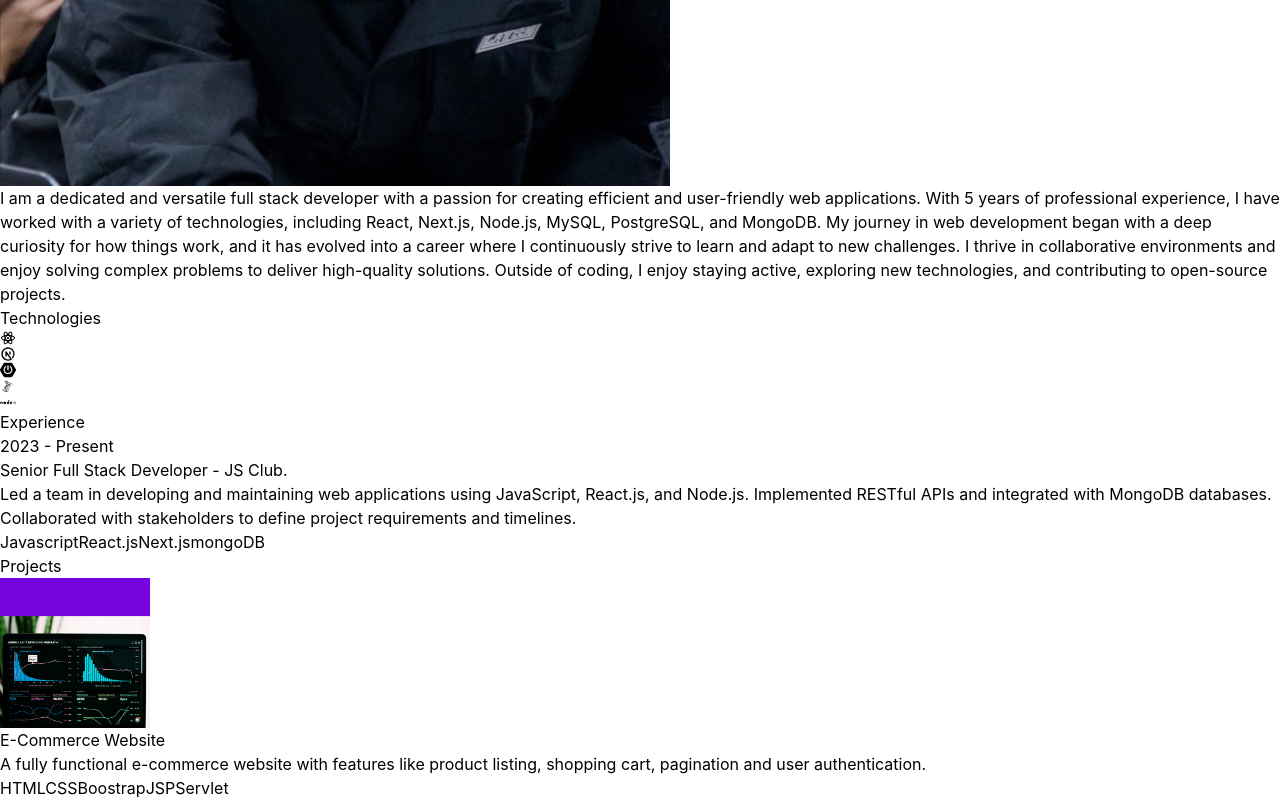
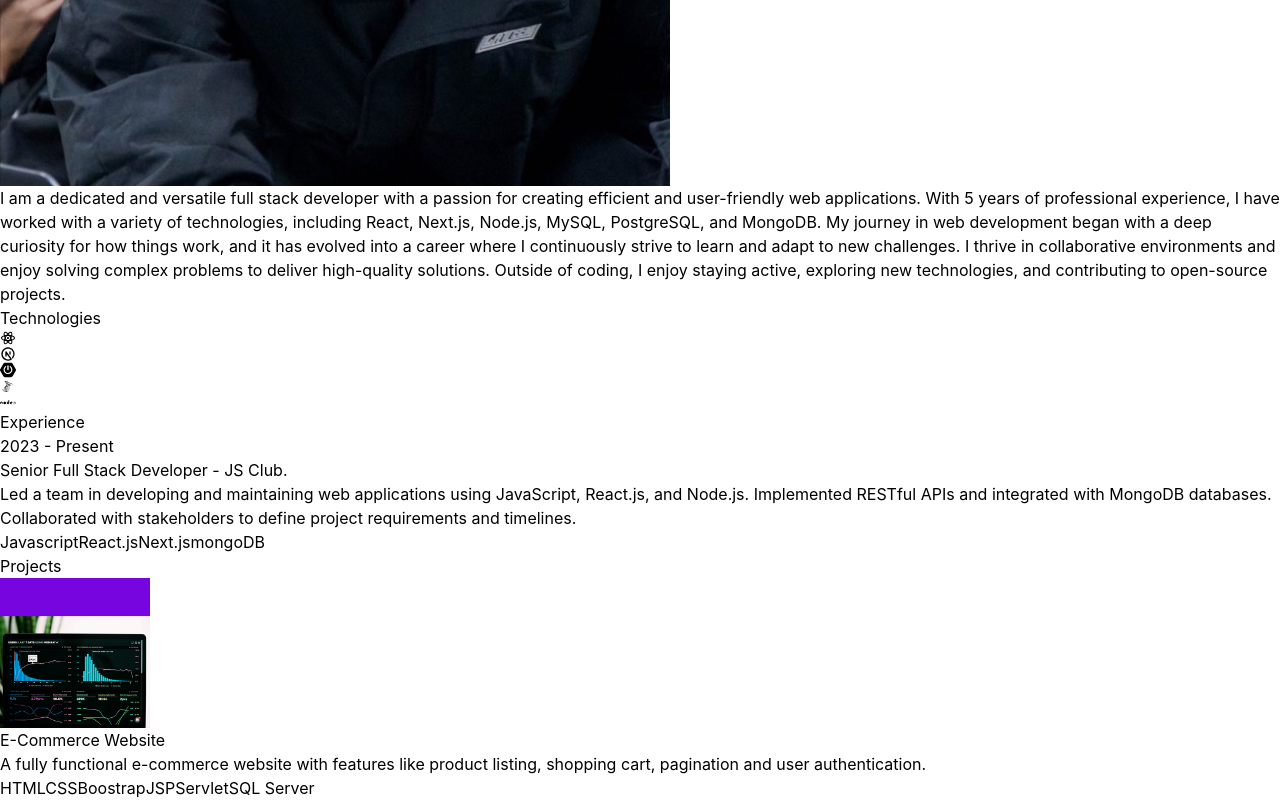
Before and after one commit to nvdekay/personal-portfolio, a React (Vite) app: page / in a window 1280 px wide. Shown: the part 1281-2081 px from the top of the page. Built offline with nearby package versions, Linux system fonts and the light colour scheme.

Commit message:
update content in PROJECTS

```diff
--- a/src/constants/index.js
+++ b/src/constants/index.js
@@ -27,7 +27,7 @@ export const PROJECTS = [
     image: project1,
     description:
       "A fully functional e-commerce website with features like product listing, shopping cart, pagination and user authentication.",
-    technologies: ["HTML", "CSS", "Boostrap", "JSP", "Servlet"],
+    technologies: ["HTML", "CSS", "Boostrap", "JSP", "Servlet", "SQL Server"],
   },
 ];
 
```
